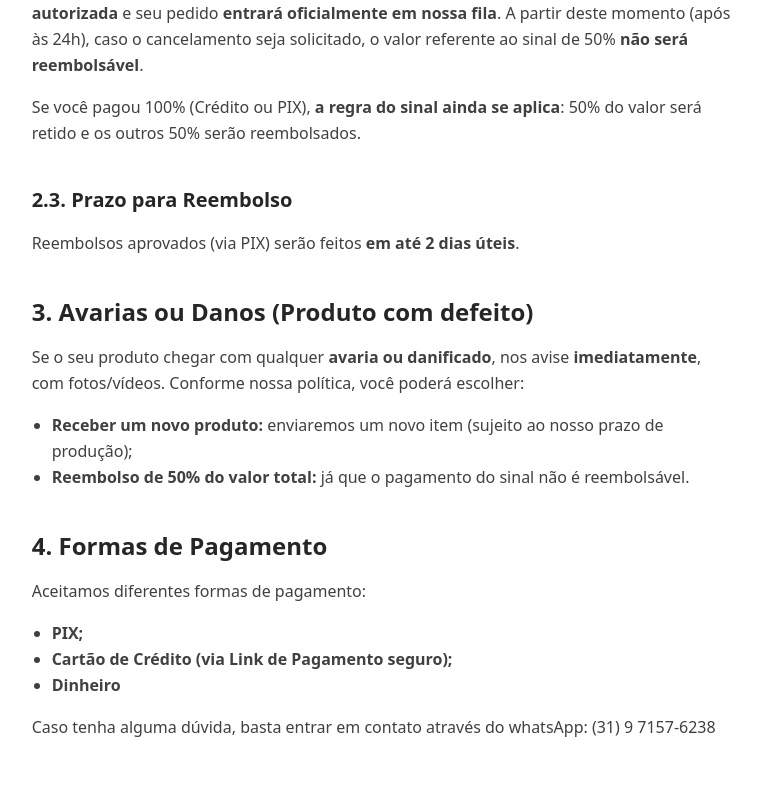
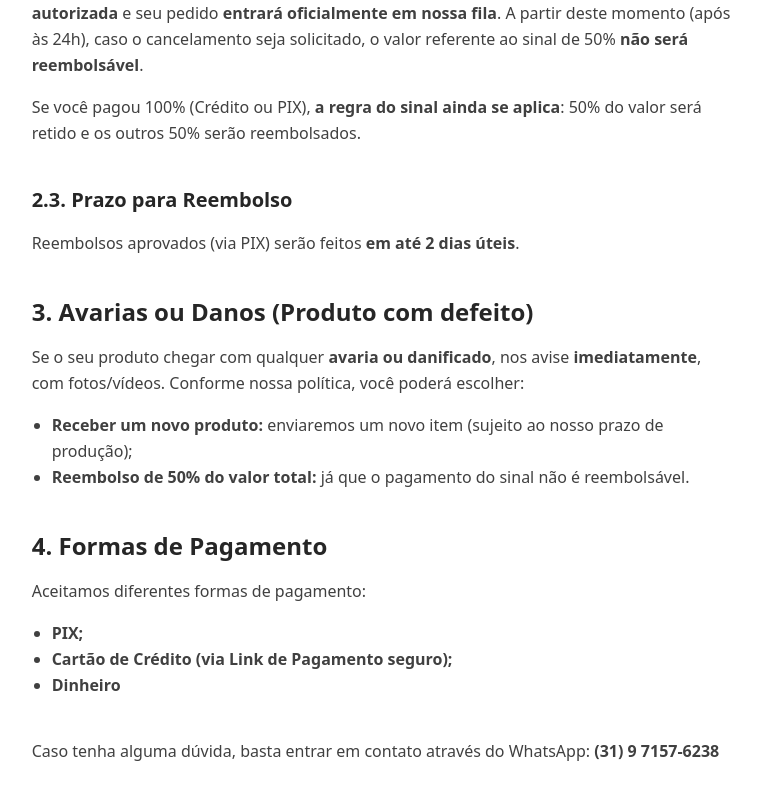
Before and after one commit to nathanmontt/bycarolla, a React (Vite) app: page / in a window 1280 px wide. Shown: the part 1039-1839 px from the top of the page, without its empty margins (203-964 px from the left). Built offline with nearby package versions, Linux system fonts and the light colour scheme.

Commit message:
Finishing other parts

```diff
--- a/src/pages/Terms.jsx
+++ b/src/pages/Terms.jsx
@@ -2,6 +2,7 @@ const h1Style = "text-3xl font-bold text-black";
 const update = "text-sm font-thin text-black mb-6";
 const h2Style = "text-2xl font-semibold text-neutral-800 mt-10 mb-4";
 const pStyle = "text-base text-neutral-700 mb-4 leading-relaxed";
+const pStyleSec = "text-base text-neutral-700 mb-4 leading-relaxed mt-10";
 const ulStyle = "list-disc list-outside pl-5 mb-4 text-neutral-700 leading-relaxed";
 
 const TermsContent = () => (
@@ -44,7 +45,7 @@ const TermsContent = () => (
       <li><strong>Cartão de Crédito (via Link de Pagamento seguro);</strong></li>
       <li><strong>Dinheiro</strong></li>
     </ul>
-    <p className={pStyle}>Caso tenha alguma dúvida, basta entrar em contato através do whatsApp: (31) 9 7157-6238</p>
+    <p className={pStyleSec} >Caso tenha alguma dúvida, basta entrar em contato através do WhatsApp: <strong>(31) 9 7157-6238</strong></p>
   </section>
 );
 
```
